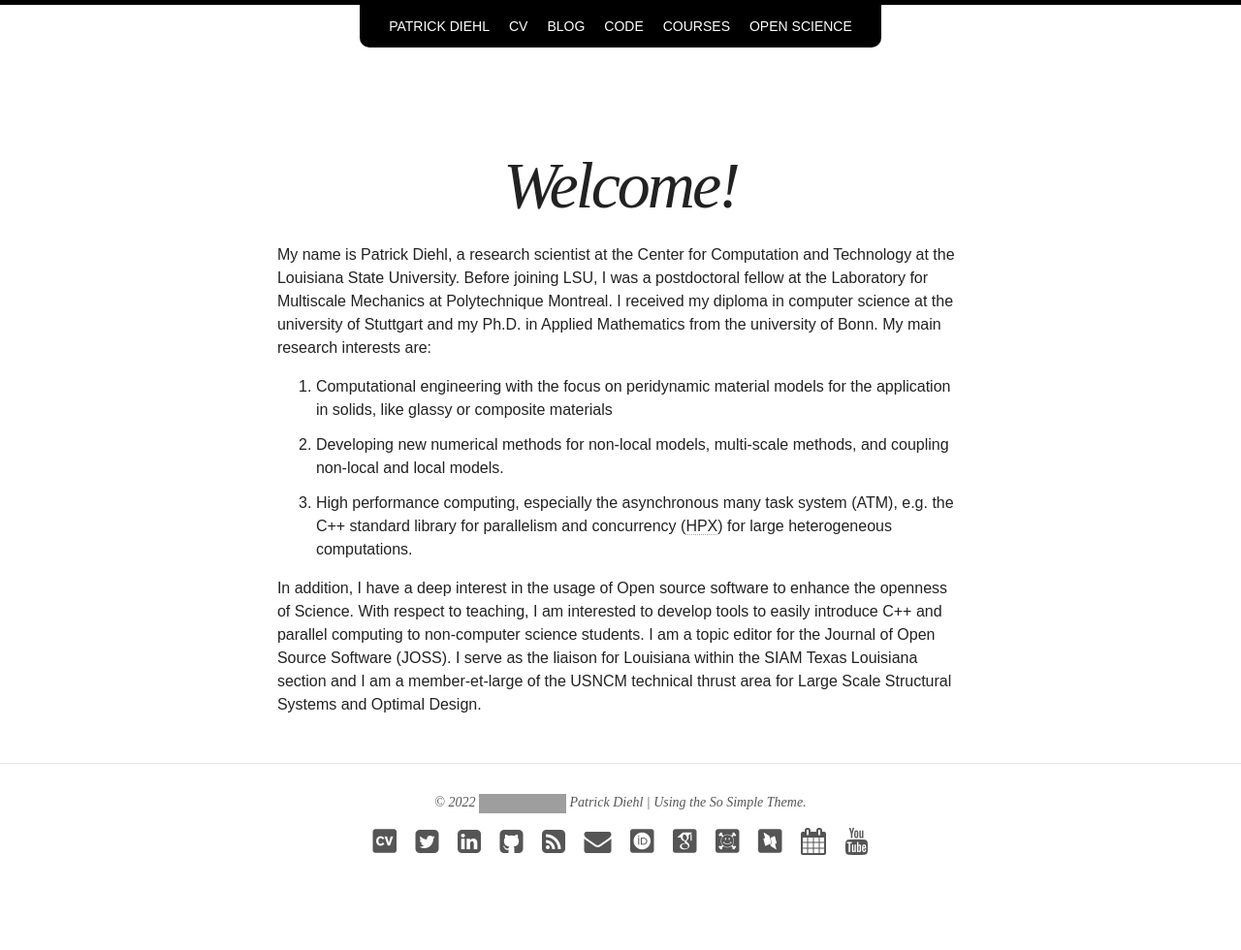
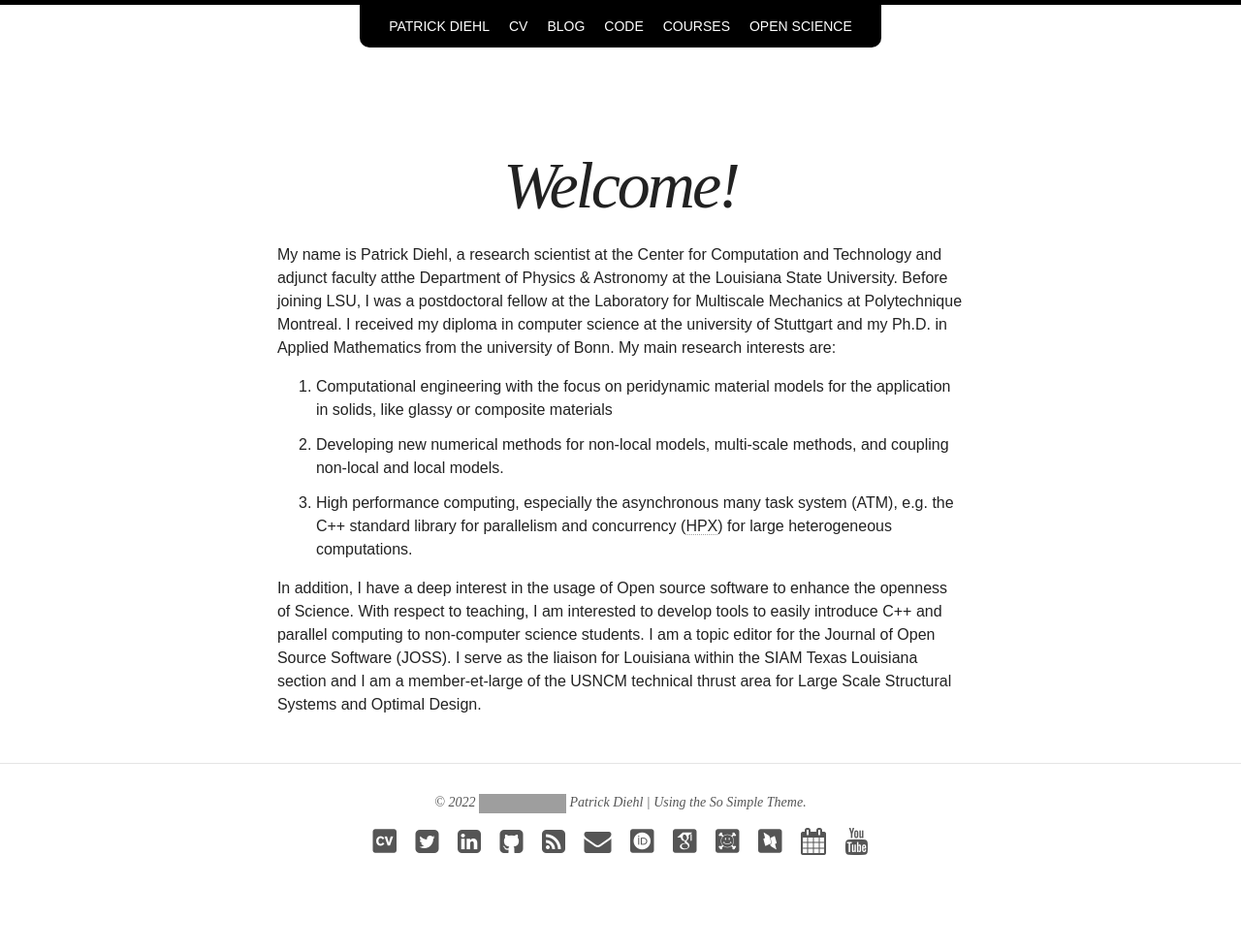
Before and after one commit to diehlpk/diehlpk.github.io, a Jekyll site: the page built from index.html, in a window 1280 px wide. Shown: the whole page at 97% size. Built offline with Jekyll 4.4.1, drawn with Linux system fonts in a browser that asks for light colours; nearby versions of some CDN libraries; some web fonts are replaced; grey boxes are pictures that could not be loaded.

Commit message:
Update CV

```diff
--- a/index.html
+++ b/index.html
@@ -4,7 +4,7 @@ title: Welcome!
 excerpt: "Patrick Diehl's personal website"
 search_omit: true
 ---
-My name is Patrick Diehl, a research scientist at the <a href="https://www.cct.lsu.edu/">Center for Computation and Technology</a> at the <a href="https://www.lsu.edu/">Louisiana State University</a>. Before joining LSU, I was a postdoctoral fellow at the <a href="https://www.polymtl.ca/lm2/">Laboratory for Multiscale Mechanics</a> at <a href="https://www.polymtl.ca/">Polytechnique Montreal</a>. I received my diploma in computer science at the university of Stuttgart and my Ph.D. in Applied Mathematics from the university of Bonn. My main research interests are:
+My name is Patrick Diehl, a research scientist at the <a href="https://www.cct.lsu.edu/">Center for Computation and Technology</a> and adjunct faculty atthe <a href="https://www.lsu.edu/physics/">Department of Physics & Astronomy</a> at the <a href="https://www.lsu.edu/">Louisiana State University</a>. Before joining LSU, I was a postdoctoral fellow at the <a href="https://www.polymtl.ca/lm2/">Laboratory for Multiscale Mechanics</a> at <a href="https://www.polymtl.ca/">Polytechnique Montreal</a>. I received my diploma in computer science at the university of Stuttgart and my Ph.D. in Applied Mathematics from the university of Bonn. My main research interests are:
 <ol>
 <li> Computational engineering with the focus on peridynamic material models for the application in solids, like glassy or composite materials </li>
 <li> Developing new numerical methods for non-local models, multi-scale methods, and coupling non-local
```
